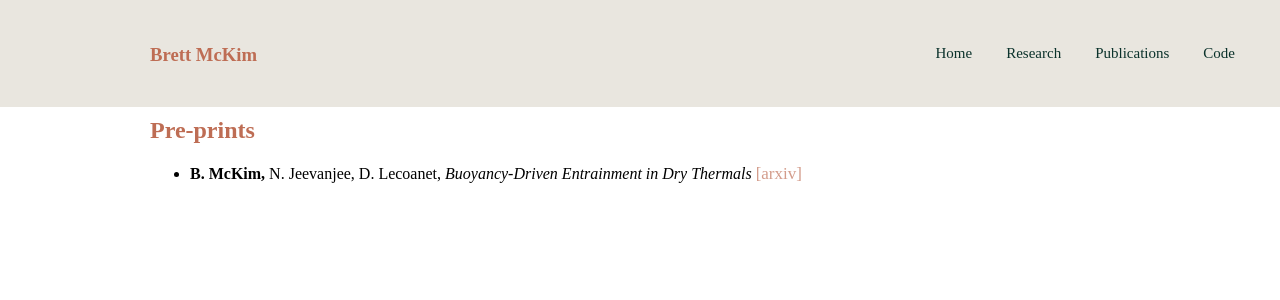
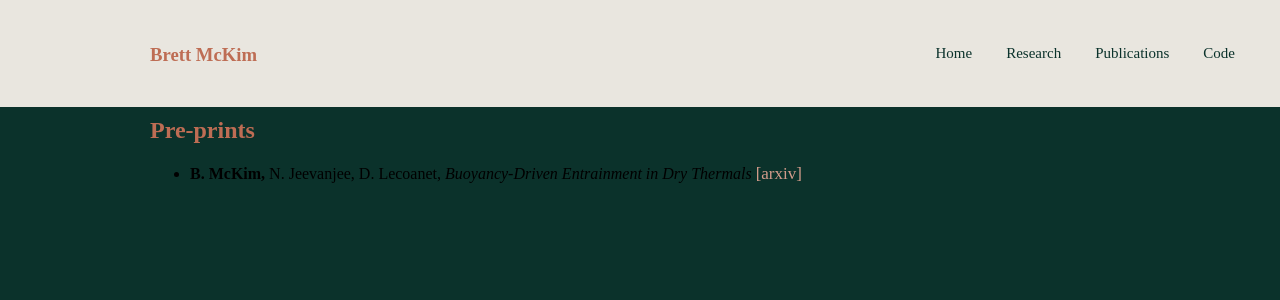
Before and after one commit to mckimb/mckimb.github.io, a Jekyll site: the page built from papers/index.html, in a window 1280 px wide. Shown: the top 300 px of the page. Built offline with Jekyll 4.4.1, drawn with Linux system fonts in a browser that asks for light colours.

Commit message:
Update main.css

```diff
--- a/css/main.css
+++ b/css/main.css
@@ -3,6 +3,8 @@
     margin-right: 150px;
     \\ font-family: "Lato", sans-serif;
     font-family: "Bitstream Charter";
+    background-color: #0b322b;
+    background-image:radial-gradient(circle,#234640,#0b322b)
     \\ background-image: "exoplanet.jpg";
     \\ background-color: #3f51b5;
 }
```
